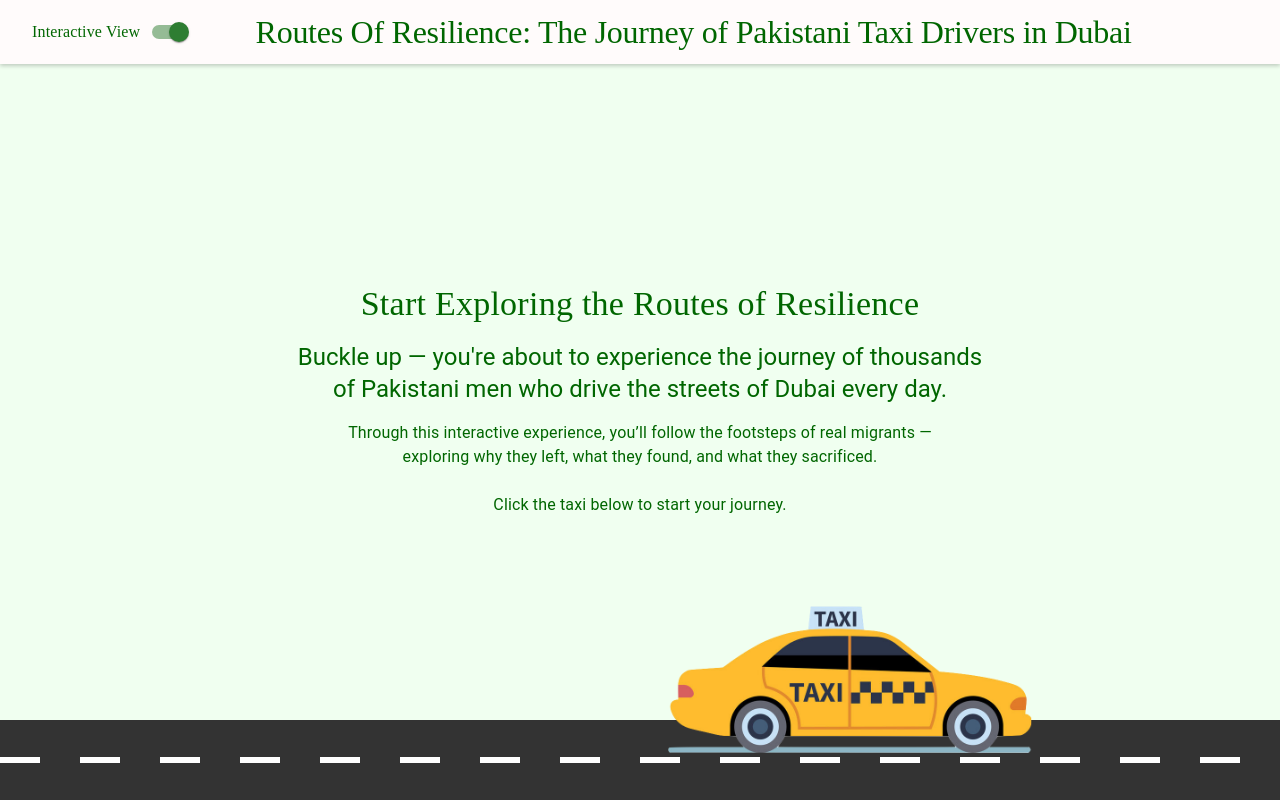
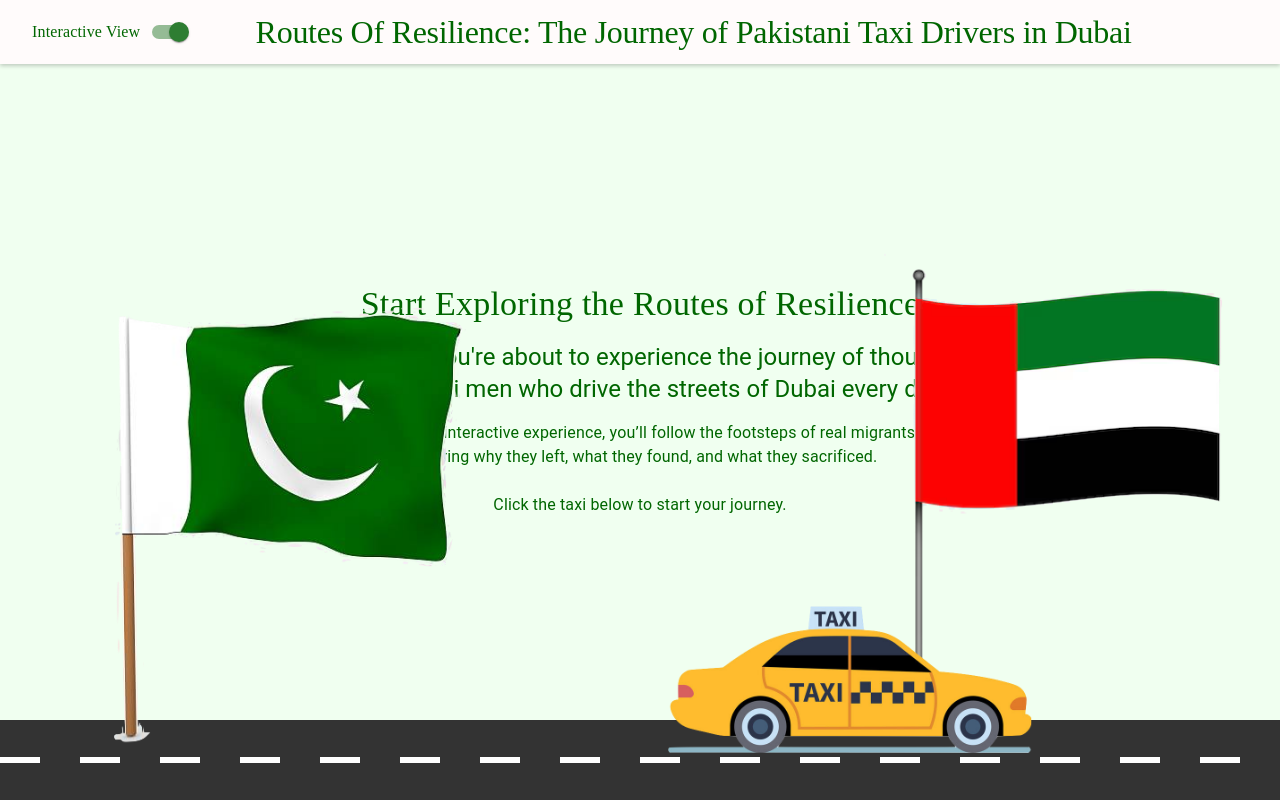
Before and after one commit to hayahubaid03/RouteOfResilience, a React (Vite) app: page /drive in a window 1280 px wide. Built offline with nearby package versions, Linux system fonts and the light colour scheme.

Commit message:
Flags on page 1

```diff
--- a/src/pages/DriveThrough.jsx
+++ b/src/pages/DriveThrough.jsx
@@ -3,6 +3,9 @@ import { Box, Typography } from "@mui/material";
 import { motion } from "framer-motion";
 import Navbar from "../components/NavBar";
 import taxiImage from "../imgs/taxi.png";
+import pakistanFlag from "../imgs/PakistanFlag.png";
+import uaeFlag from "../imgs/UAEflag.png";
+
 
 const sections = [
   {
@@ -104,6 +107,7 @@ export default function DriveThrough() {
               sx={{
                 flex: "0 0 100vw",
                 height: "100%",
+                position: "relative", // Add this!
                 display: "flex",
                 flexDirection: "column",
                 justifyContent: "center",
@@ -111,6 +115,43 @@ export default function DriveThrough() {
                 bgcolor: "#f0fff0",
               }}
             >
+              {/* Add flag to first section */}
+              {i === 0 && (
+                <>
+                  <motion.img
+                    src={pakistanFlag}
+                    alt="Pakistan Flag"
+                    initial={{ opacity: 1, y: 0 }}
+                    animate={{ opacity: 1, y: 0 }}
+                    transition={{ duration: 0 }}
+                    style={{
+                      position: "absolute",
+                      bottom: 20,
+                      left: 0,
+                      width: "550px",
+                      height: "auto",
+                      zIndex: 6,
+                    }}
+                  />
+
+                  <motion.img
+                    src={uaeFlag}
+                    alt="UAE Flag"
+                    initial={{ opacity: 1, y: 0 }}
+                    animate={{ opacity: 1, y: 0 }}
+                    transition={{ duration: 0 }}
+                    style={{
+                      position: "absolute",
+                      bottom: 20,
+                      right: 0,
+                      width: "400px",
+                      height: "auto",
+                      zIndex: 6,
+                    }}
+                  />
+                </>
+              )}
+
               <Typography
                 variant="h4"
                 sx={{
@@ -190,6 +231,7 @@ export default function DriveThrough() {
             zIndex: 10,
           }}
         />
+
         {step > 0 && (
           <Box
             sx={{
```
Also changed, not shown: src/imgs/PakistanFlag.png (added), src/imgs/UAEflag.png (added).
